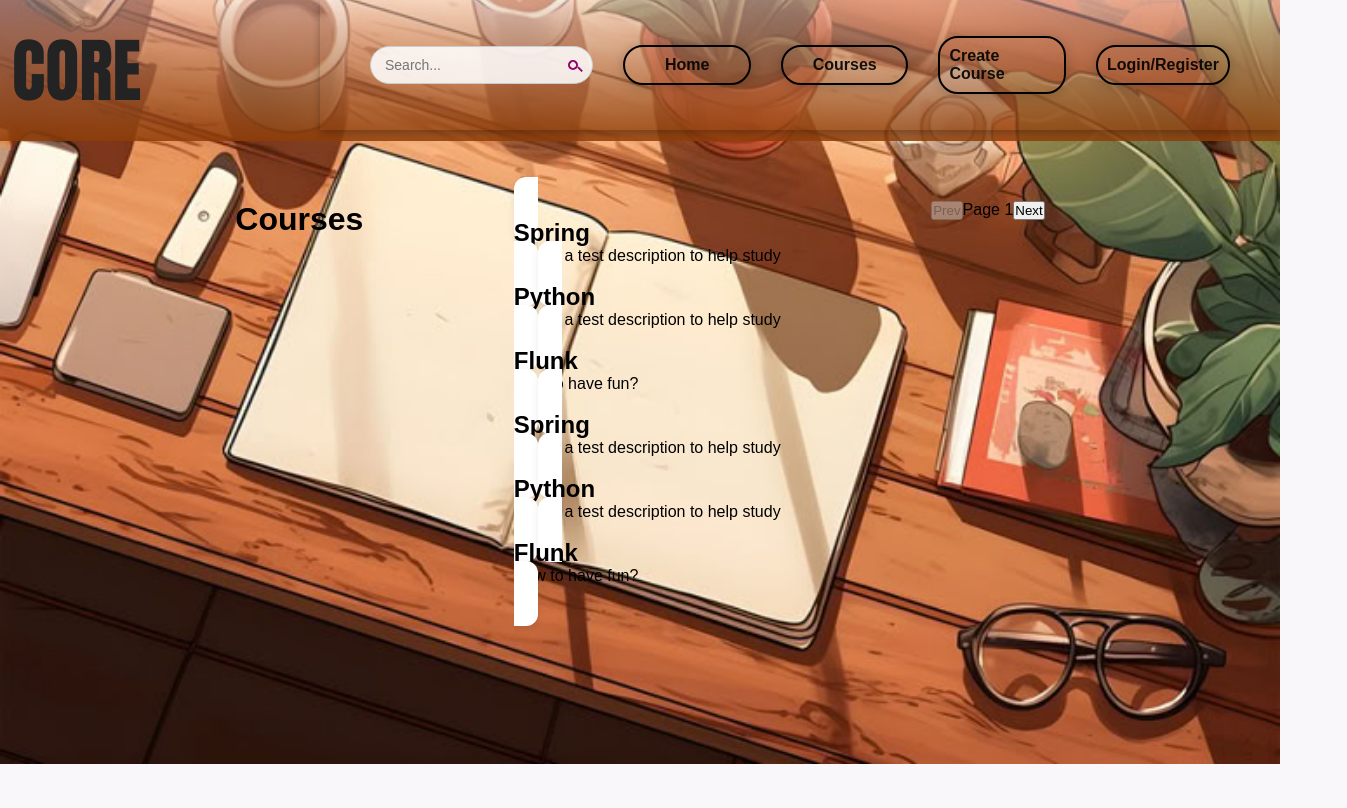
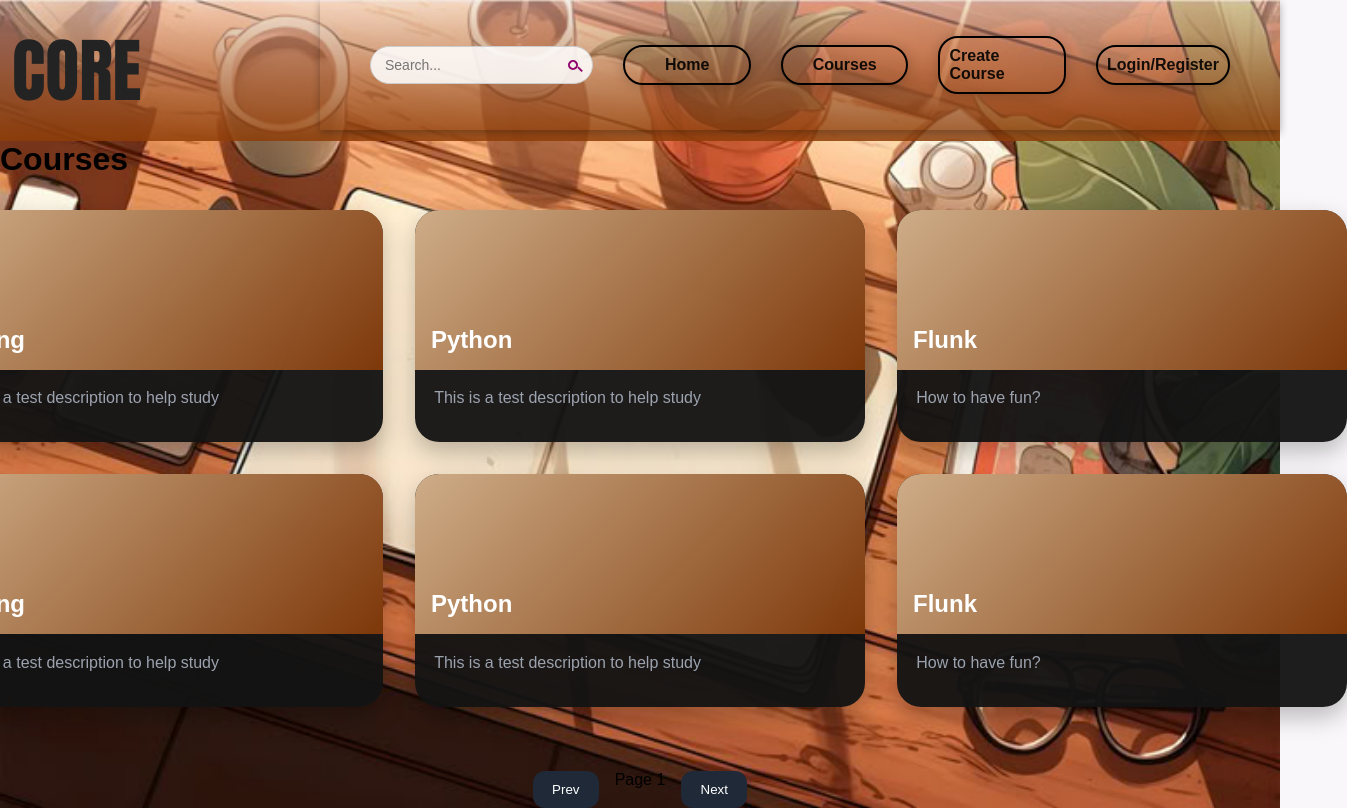
Before and after one commit to 23-kartikey/course-distributor, a React (Vite) app in the folder course-distributor-frontend/: page /courses in a window 1280 px wide. Shown: the whole page, 1347 px wide, since content can reach past the window. Built offline with nearby package versions, Linux system fonts and the light colour scheme.

Commit message:
feat: add design

```diff
--- a/course-distributor-frontend/src/styles/Courses.css
+++ b/course-distributor-frontend/src/styles/Courses.css
@@ -1,51 +1,113 @@
-.courses-page{
-    max-width: 1000px;
-    margin: 40px auto;
-    padding: 20px;
-    display: flex;
-    justify-content: space-around;
+.course-grid {
+
+    display: grid;
+
+    grid-template-columns:
+        repeat(3, 450px);
+
+    gap: 2rem;
+
+    justify-content: center;
+
+    padding: 2rem;
 }
 
-.course-sub{
-    padding: 10px;
-}
+.course-card {
 
-.course-title{
-    font-size: 42px;
-    margin-bottom: 30px;
-}
+    background: #131313f4;
 
-.course-list{
-    list-style:none;
-    display: flex;
-    flex-direction: column;
-    gap: 20px;
-    margin-bottom:  20px;
-}
+    border-radius: 24px;
 
-.course-card{
-    background-color: white;
-    padding: 24px;
-    border-radius: 12px;
-    box-shadow: 0 2px 8px rgba(0, 0, 0, 0.08);
-    transition: 0.2s;
-    width: 100%;
-    max-width: 700px;
+    overflow: hidden;
+
+    transition:
+        transform 0.3s ease;
+
+    box-shadow:
+        0 10px 25px rgba(0,0,0,0.25);
 }
 
 .course-card:hover {
-    transform: translateY(-0.45px);
+
+    transform: translateY(-6px);
 }
 
-.course-name{
-    font-size: 24px;
-    font-weight: bold;
-    margin-bottom: 10px;
+.course-banner {
+
+    height: 160px;
+
+    background:
+        linear-gradient(
+            135deg,
+            #cead88,
+            rgba(142, 61, 7, 0.854)
+        );
+
+    display: flex;
+
+    align-items: end;
+
+    padding: 1rem;
 }
 
-.course-description{
-    color: #6b7280;
-    line-height: 1.6;
-    overflow-wrap: break-word;
-    word-break: break-word;
+.course-banner h2 {
+
+    color: white;
 }
+
+.course-content {
+
+    padding: 1.2rem;
+}
+
+.course-content p {
+
+    color: #9ca3af;
+
+    margin-bottom: 1rem;
+}
+
+.course-content button {
+
+    width: 100%;
+
+    border: none;
+
+    padding: 0.8rem;
+
+    border-radius: 12px;
+
+    background: #2563eb;
+
+    color: white;
+
+    font-weight: 600;
+
+    cursor: pointer;
+}
+
+.pagination {
+
+    display: flex;
+
+    justify-content: center;
+
+    gap: 1rem;
+
+    margin-top: 2rem;
+}
+
+.pagination button {
+
+    padding: 0.7rem 1.2rem;
+
+    border: none;
+
+    border-radius: 12px;
+
+    background: #1f2937;
+
+    color: white;
+
+    cursor: pointer;
+}
```
